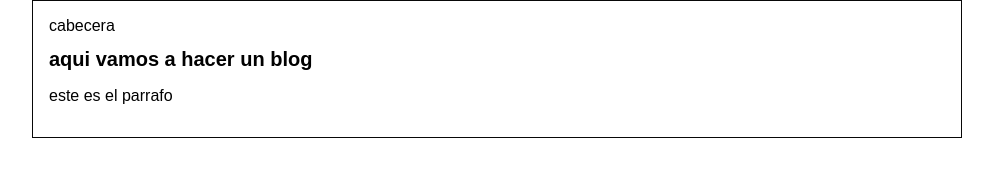
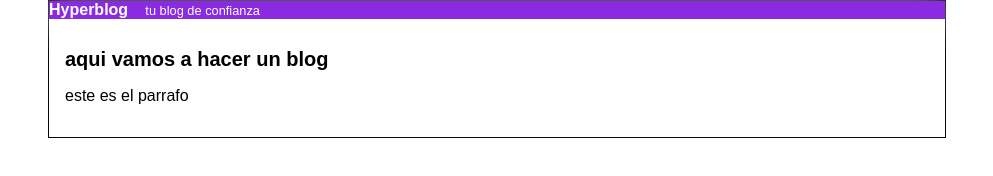
Before and after one commit to Juanandresdeedee/blog-, a plain HTML site: page index.html in a window 1280 px wide. Shown: the whole page, without its empty margins (143-1136 px from the left). Drawn offline with Linux system fonts and the light colour scheme.

Commit message:
finalizada la cabecera condiseno morado

```diff
--- a/css/stilos.css
+++ b/css/stilos.css
@@ -9,7 +9,7 @@ body {
 
 #container {
     width: 70%;
-    padding: 1em;
+    padding: 0;
     text-align: left;
     border: 1px solid rgb(8, 8, 8);
     margin: 0 auto;
@@ -21,3 +21,28 @@ body {
     font-size:20px;
 
 }
+
+
+#cabecera{
+
+   background-color: blueviolet;
+   box-shadow: 0px 5px 30px 0px;
+   color: white;
+   font-weight: bold;
+   margin: 0;
+    padding: 0;
+
+
+}
+
+
+#post{
+    padding: 1em;
+}
+
+#cabecera #tagline{
+    margin: 0 0 0 1em;
+    font-weight: normal;
+    font-size: 0.8em;
+
+}
--- a/index.html
+++ b/index.html
@@ -9,7 +9,7 @@
 <body>
      <div id="container">
         <div id="cabecera">
-            cabecera
+            Hyperblog <span id="tagline">tu blog de confianza</span>
         </div>
         <div id="post">
            <h1>aqui vamos a hacer un blog </h1>
```
